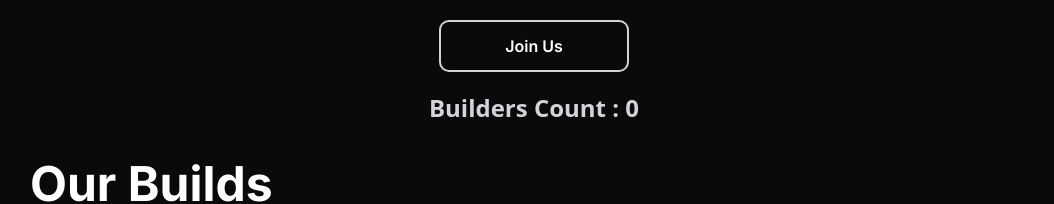
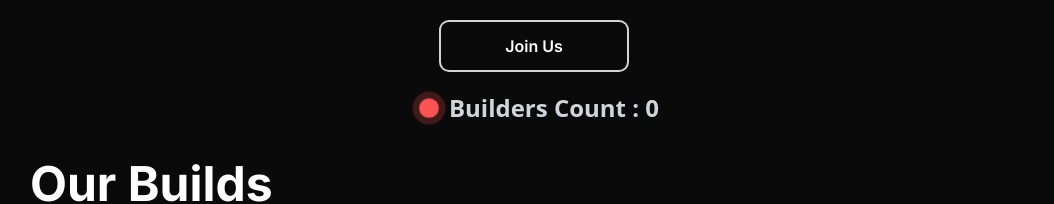
Before and after one commit to khardikk/Builders_hub, a React (Vite) app in the folder Frontend/builders_landing/: page / in a window 1280 px wide. Shown: the part 736-940 px from the top of the page, without its empty margins (114-1168 px from the left). Built offline with nearby package versions, Linux system fonts and the light colour scheme; no server answers.

Commit message:
Live blob

```diff
--- a/Frontend/builders_landing/src/components/About.jsx
+++ b/Frontend/builders_landing/src/components/About.jsx
@@ -6,6 +6,7 @@ import github from '../assets/github.png';
 import Hardikk from '../assets/Hardikk.png';
 import Akshat from '../assets/Akshat.png';
 import Himanshu from '../assets/Himanshu.png';
+
 
 //swiper modules
 import { Swiper, SwiperSlide } from "swiper/react";
--- /dev/null
+++ b/Frontend/builders_landing/src/components/Header.css
@@ -0,0 +1,46 @@
+.blob {
+    background: black;
+    border-radius: 50%;
+    box-shadow: 0 0 0 0 rgba(0, 0, 0, 1);
+    margin: 10px;
+    height: 20px;
+    width: 20px;
+    transform: scale(1);
+    animation: pulse-black 2s infinite;
+  }
+
+  .blob.red {
+    background: rgba(255, 82, 82, 1);
+    box-shadow: 0 0 0 0 rgba(255, 82, 82, 1);
+    animation: pulse-red 2s infinite;
+  }
+
+  @keyframes pulse-black {
+    0% {
+      transform: scale(0.95);
+      box-shadow: 0 0 0 0 rgba(0, 0, 0, 0.7);
+    }
+    70% {
+      transform: scale(1);
+      box-shadow: 0 0 0 10px rgba(0, 0, 0, 0);
+    }
+    100% {
+      transform: scale(0.95);
+      box-shadow: 0 0 0 0 rgba(0, 0, 0, 0);
+    }
+  }
+
+  @keyframes pulse-red {
+    0% {
+      transform: scale(0.95);
+      box-shadow: 0 0 0 0 rgba(255, 82, 82, 0.7);
+    }
+    70% {
+      transform: scale(1);
+      box-shadow: 0 0 0 10px rgba(255, 82, 82, 0);
+    }
+    100% {
+      transform: scale(0.95);
+      box-shadow: 0 0 0 0 rgba(255, 82, 82, 0);
+    }
+  }
--- a/Frontend/builders_landing/src/components/Header.jsx
+++ b/Frontend/builders_landing/src/components/Header.jsx
@@ -3,7 +3,8 @@ import headergraphic from '../assets/headergraphic.jpg'
 import buildershublogo from '../assets/BHL2T.png'
 import { Link } from 'react-router-dom'
 import axios from 'axios'
-
+import Live from '../assets/live.gif'
+import './Header.css'
 
 const Header = () => {
   const [builderCount,setBuilderCount] = useState(0)
@@ -31,8 +32,9 @@ const Header = () => {
     <p className='text-3xl leading-normal my-5 text-gray-300 font-DMSans font-normal max-[480px]:w-[22rem] max-[480px]:text-2xl'>We are a community of builders and we believe in building projects to completion.
       We collaborate to make the building experience better, faster and more enjoyable.</p></div>
     <Link to='https://discord.gg/kcVk6aHP' className='z-[2]'><button className='ring-2 ring-neutral-300 rounded-lg py-3 px-16 font-Inter font-semibold text-base md:max-xl:mb-8 z-[2]  hover:bg-zinc-100 hover:text-black hover:cursor-pointer'>Join Us</button></Link>
-    <div>
-      <h2 className='text-2xl  leading-normal my-5 text-gray-300 font-DMSans font-bold max-[480px]:w-[22rem] max-[480px]:text-2xl'>Builders Count : {builderCount} </h2>
+    <div className='flex justify-center items-center'>
+      <div class="blob red"></div>
+      <h2 className='text-2xl  leading-normal my-5 text-gray-300 font-DMSans font-bold max-[480px]:w-[16rem] max-[480px]:text-2xl'>Builders Count : {builderCount} </h2>
     </div>
     </div>
 
```
Also changed, not shown: Frontend/builders_landing/src/assets/live.gif (added).
